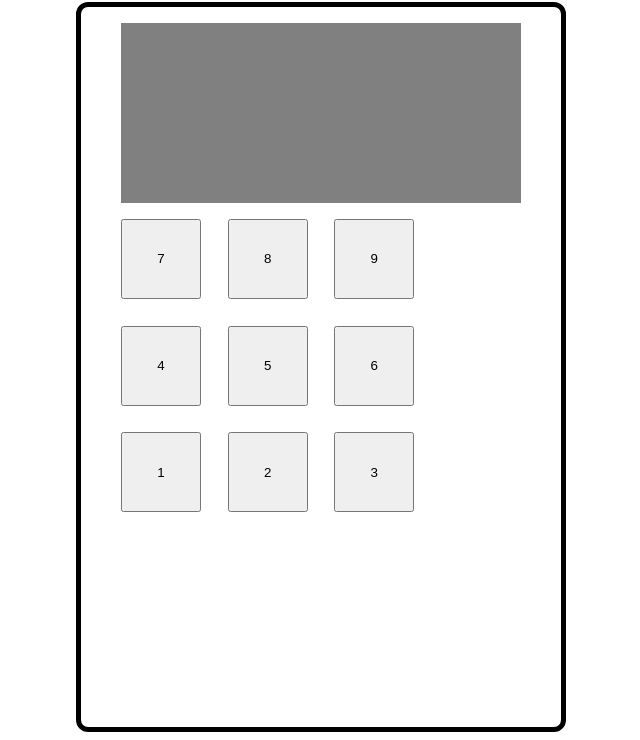
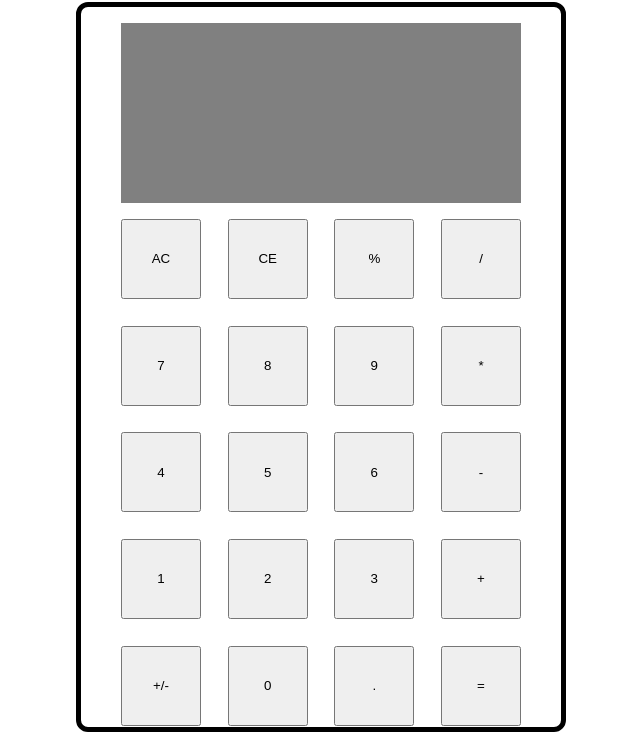
Before and after one commit to lybb-web/calculator, a plain HTML site: page index.html in a window 1280 px wide. Shown: the part 86-826 px from the top of the page, without its empty margins (319-959 px from the left). Drawn offline with Linux system fonts and the light colour scheme.

Commit message:
Adjusted buttons to align with display

```diff
--- a/index.html
+++ b/index.html
@@ -12,7 +12,17 @@
         <div id="calculator">
             <div id="calculator-content">
                 <div id="display"></div>
+                <div id="buttons">
+                    <div id="left-buttons">
+                        <div id="delete-operations">
+                            <button>AC</button>
+                            <button>CE</button>
+                            <button>%</button>
+                        </div>
                         <div id="digits">
+                            <button class="digit">+/-</button>
+                            <button class="digit">0</button>
+                            <button class="digit">.</button>
                             <button class="digit">1</button>
                             <button class="digit">2</button>
                             <button class="digit">3</button>
@@ -22,14 +32,22 @@
                             <button class="digit">7</button>
                             <button class="digit">8</button>
                             <button class="digit">9</button>
+
+                        </div>
+                    </div>
+                    <div id="right-buttons">
+                        <button class="operator">/</button>
+                        <button class="operator">*</button>
+                        <button class="operator">-</button>
+                        <button class="operator">+</button>
+                        <button class="operator">=</button>
+                    </div>
                 </div>
                 <!-- <button>/</button>
                 <button>x</button>
                 <button>-</button>
                 <button>+</button>
-                <button>+/-</button>
-                <button>0</button>
-                <button>.</button>
+
                 <button>=</button>
                 <button>C</button>
                 <button>CE</button>
--- a/styles.css
+++ b/styles.css
@@ -27,11 +27,18 @@ body {
     height: 180px;
 }
 
+#buttons {
+    display: flex;
+    flex-direction: row;
+}
+
 #delete-operations {
     display: flex;
     justify-content: center;
     flex-direction: row;
-    gap: 16px;
+    gap: 26.6667px;
+    margin: 0 0 26.6667px 40px;
+    width: 293.334px;
 
 }
 
@@ -51,6 +58,13 @@ button {
     width: 80px;
 }
 
+#right-buttons {
+    display: flex;
+    flex-wrap: wrap;
+    margin: 0 0 0 26.6667px;
+    gap: 26.6667px;
+}
+
 #number-1 {
     border: 1px solid black;
 }
```
Lines whose indentation alone changed are shown as unchanged.
